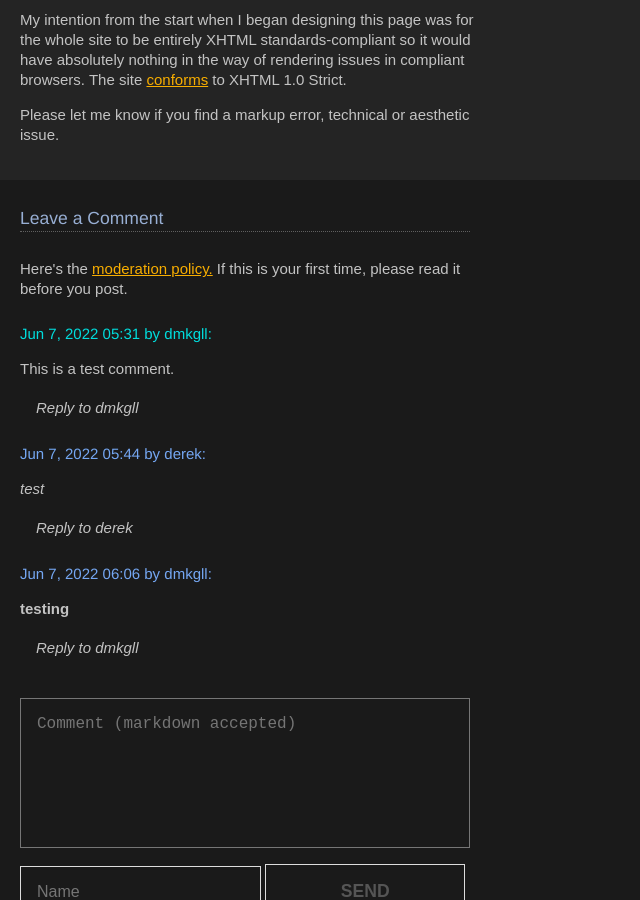
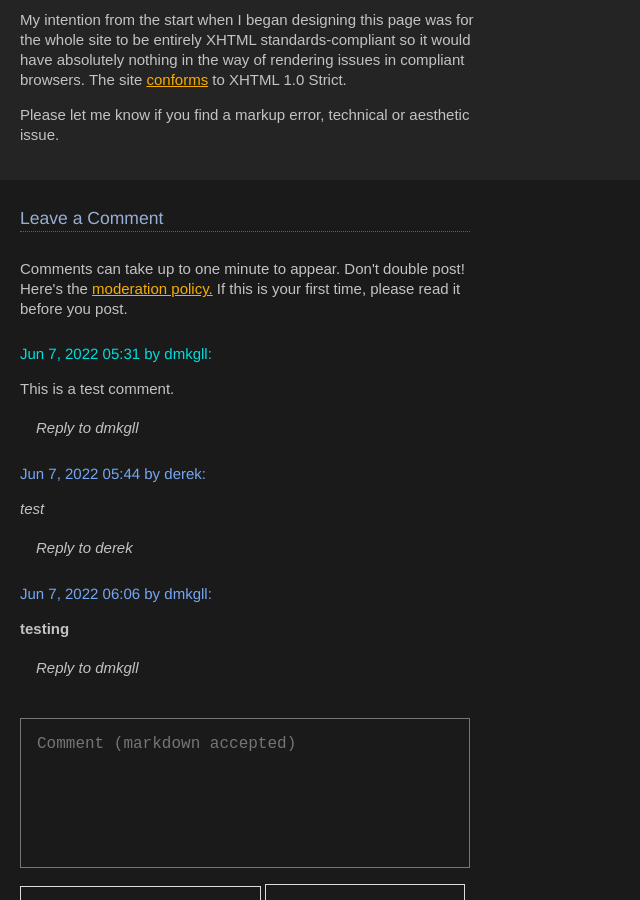
Before and after one commit to dmkgll/dmkgll, a Jekyll site: the page built from _posts/2022-06-06-test.md, in a window 1280 px wide and 900 px high, scrolled down 1666 px. Shown: the whole window, without its empty margins (0-640 px from the left). Built offline with Jekyll 4.4.1, drawn with Linux system fonts in a browser that asks for light colours.

Commit message:
Update comments.html

```diff
--- a/_includes/comments.html
+++ b/_includes/comments.html
@@ -3,7 +3,7 @@
   {% if site.data.comments[page.slug] %}
   <div>
    <h3 class="comment">Leave a Comment</h3>
-    <p class="comment">Here's the <a href="/">moderation policy.</a> If this is your first time, please read it before you post.</p>
+    <p class="comment">Comments can take up to one minute to appear. Don't double post! Here's the <a href="/">moderation policy.</a> If this is your first time, please read it before you post.</p>
     {% include comment-list.html %}
   </div>
   {% endif %}
```
